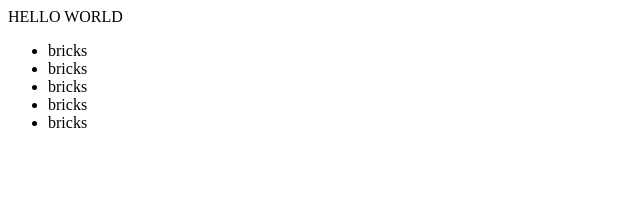
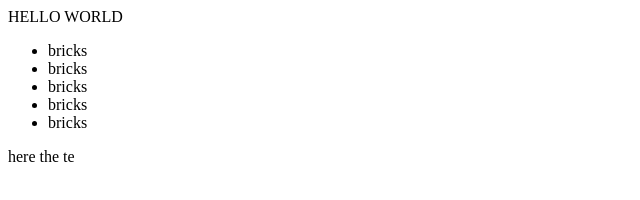
Before and after one commit to akhilkamsala/newgittest, a plain HTML site: page index.html in a window 1280 px wide. Shown: the full height of the page, 0-640 px from the left. Drawn offline with Linux system fonts and the light colour scheme.

Commit message:
index.html

```diff
--- a/index.html
+++ b/index.html
@@ -14,6 +14,6 @@ HELLO WORLD
 
 </ul>
 <!-- /ul>li*4 -->
-
+here the te
 </body>
 </html>
```
